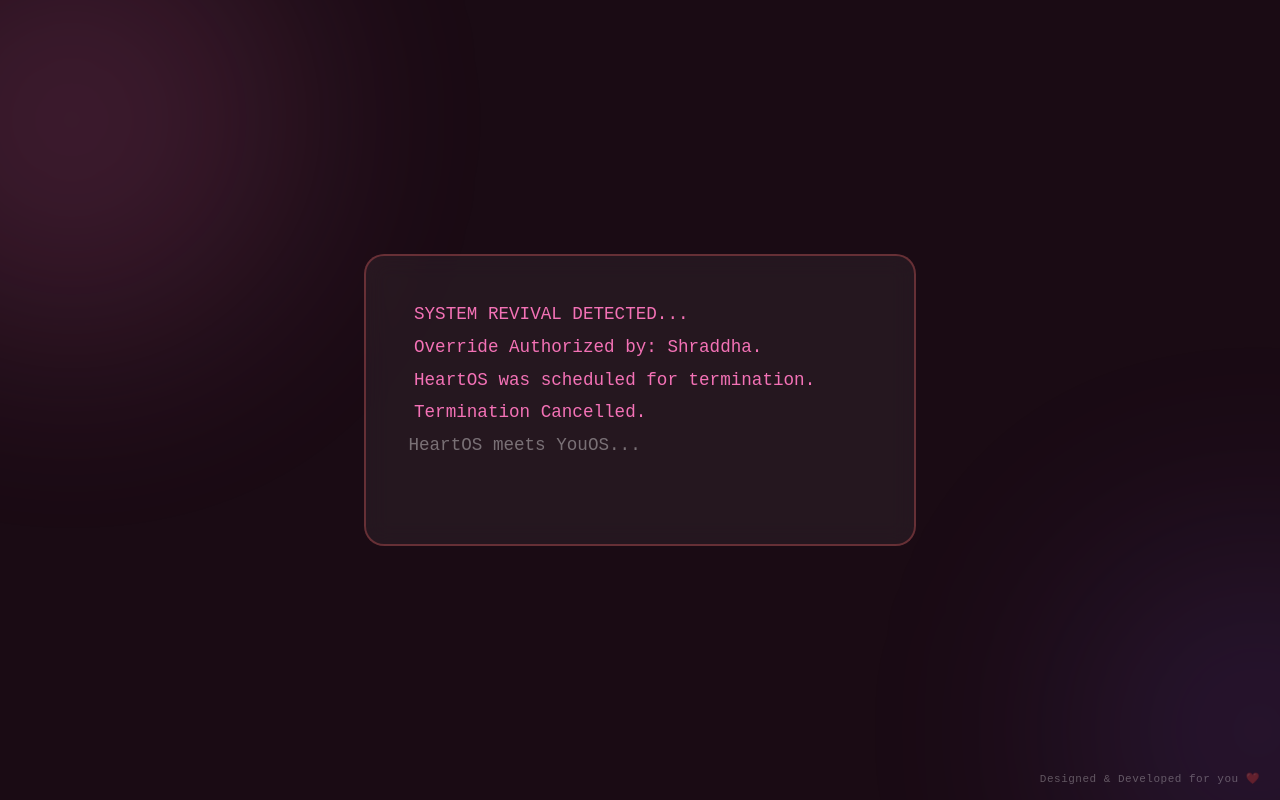
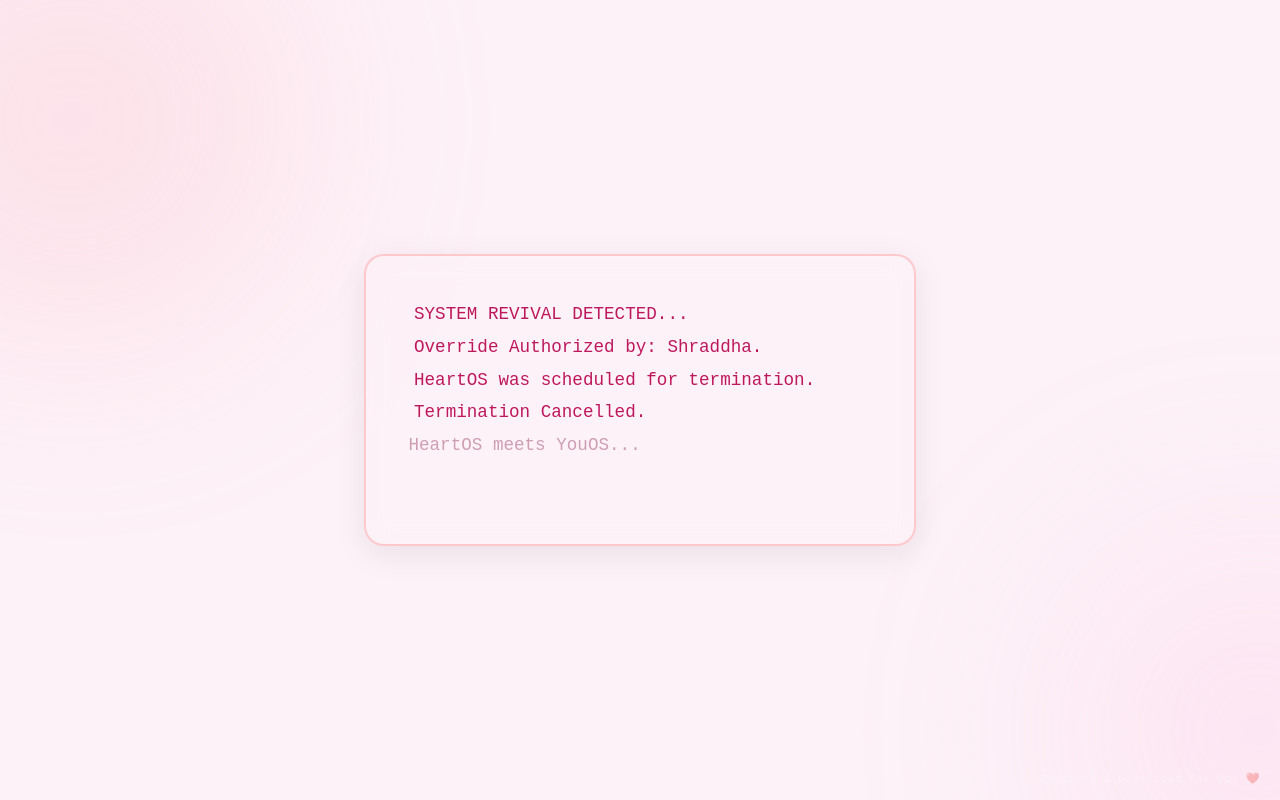
Before and after one commit to OmkarModak/HeartOS, a React (Vite) app: page / in a window 1280 px wide. Built offline with nearby package versions, Linux system fonts and the light colour scheme; a web font is replaced by a local one.

Commit message:
Pivot YouOS to Light and Airy theme for stark contrast against HeartOS

```diff
--- a/src/components/V5HerOS.tsx
+++ b/src/components/V5HerOS.tsx
@@ -203,7 +203,7 @@ export const V5HerOS = () => {
             </div>
           )}
 
-          <div style={{ fontSize: '1.1rem', lineHeight: '1.8', color: 'rgba(255,255,255,0.9)', whiteSpace: 'pre-line' }}>
+          <div style={{ fontSize: '1.1rem', lineHeight: '1.8', color: 'var(--text-primary)', whiteSpace: 'pre-line' }}>
             {currentQ.content}
           </div>
 
@@ -216,11 +216,11 @@ export const V5HerOS = () => {
                 style={{
                   width: '100%',
                   minHeight: '150px',
-                  background: 'rgba(0,0,0,0.2)',
-                  border: '1px solid rgba(255, 179, 198, 0.3)',
+                  background: 'var(--card-bg)',
+                  border: '1px solid var(--card-border)',
                   borderRadius: '12px',
                   padding: '1rem',
-                  color: 'white',
+                  color: 'var(--text-primary)',
                   fontSize: '1rem',
                   resize: 'none',
                   outline: 'none',
@@ -241,11 +241,11 @@ export const V5HerOS = () => {
                         setAnswers({ ...answers, [currentQ.key as string]: newAns });
                       }}
                       style={{
-                        background: 'rgba(255, 179, 198, 0.1)',
-                        border: '1px solid #ffb3c6',
+                        background: 'transparent',
+                        border: '1px solid var(--accent-primary)',
                         padding: '0.5rem 1rem',
                         borderRadius: '20px',
-                        color: '#ffb3c6',
+                        color: 'var(--accent-primary)',
                         cursor: 'pointer',
                         fontSize: '0.9rem',
                         transition: 'all 0.2s ease'
@@ -262,11 +262,11 @@ export const V5HerOS = () => {
                   style={{
                     width: '100%',
                     minHeight: '100px',
-                    background: 'rgba(0,0,0,0.2)',
-                    border: '1px solid rgba(255, 179, 198, 0.3)',
+                    background: 'var(--card-bg)',
+                    border: '1px solid var(--card-border)',
                     borderRadius: '12px',
                     padding: '1rem',
-                    color: 'white',
+                    color: 'var(--text-primary)',
                     fontSize: '1rem',
                     resize: 'none',
                     outline: 'none',
@@ -283,11 +283,11 @@ export const V5HerOS = () => {
                     key={i}
                     onClick={() => setAnswers({ ...answers, [currentQ.key as string]: opt })}
                     style={{
-                      background: answers[currentQ.key as string] === opt ? 'rgba(255, 179, 198, 0.3)' : 'rgba(255, 179, 198, 0.1)',
-                      border: `1px solid ${answers[currentQ.key as string] === opt ? '#ffb3c6' : 'rgba(255, 179, 198, 0.3)'}`,
+                      background: answers[currentQ.key as string] === opt ? 'var(--accent-primary)' : 'transparent',
+                      border: `1px solid var(--accent-primary)`,
                       padding: '1rem 2rem',
                       borderRadius: '50px',
-                      color: answers[currentQ.key as string] === opt ? 'white' : '#ffb3c6',
+                      color: answers[currentQ.key as string] === opt ? '#ffffff' : 'var(--accent-primary)',
                       fontSize: '1.1rem',
                       cursor: 'pointer',
                       transition: 'all 0.2s ease',
@@ -309,11 +309,11 @@ export const V5HerOS = () => {
                   onChange={(e) => setAnswers({ ...answers, [currentQ.key as string]: e.target.value })}
                   placeholder="Enter passcode..."
                   style={{
-                    background: 'rgba(255, 0, 50, 0.1)',
-                    border: '1px solid #ff0033',
+                    background: 'var(--card-bg)',
+                    border: '1px solid var(--error)',
                     padding: '1rem 2rem',
                     borderRadius: '8px',
-                    color: '#ffb3c6',
+                    color: 'var(--error)',
                     fontSize: '1.5rem',
                     textAlign: 'center',
                     fontFamily: 'monospace',
@@ -336,7 +336,7 @@ export const V5HerOS = () => {
                       <div style={{ marginTop: '1rem' }}>
                         <button
                           onClick={() => setShowHint(true)}
-                          style={{ background: 'transparent', color: '#ffb3c6', border: '1px solid #ffb3c6', padding: '0.5rem 1rem', borderRadius: '8px', cursor: 'pointer', fontFamily: 'monospace' }}
+                          style={{ background: 'transparent', color: 'var(--accent-primary)', border: '1px solid var(--accent-primary)', padding: '0.5rem 1rem', borderRadius: '8px', cursor: 'pointer', fontFamily: 'monospace' }}
                         >
                           Need a hint?
                         </button>
@@ -344,7 +344,7 @@ export const V5HerOS = () => {
                     )}
 
                     {showHint && (
-                      <div style={{ marginTop: '1rem', color: '#ffb3c6', lineHeight: '1.5' }}>
+                      <div style={{ marginTop: '1rem', color: 'var(--text-primary)', lineHeight: '1.5' }}>
                         (Hint: Google the distance between your city Quepem and my city Nashik... yes, I know! 😉)
                       </div>
                     )}
@@ -361,11 +361,11 @@ export const V5HerOS = () => {
                     onClick={() => submitAnswers(opt)}
                     disabled={isSubmitting}
                     style={{
-                      background: 'rgba(255, 179, 198, 0.1)',
-                      border: '1px solid #ffb3c6',
+                      background: 'transparent',
+                      border: '1px solid var(--accent-primary)',
                       padding: '1rem 2rem',
                       borderRadius: '50px',
-                      color: '#ffb3c6',
+                      color: 'var(--accent-primary)',
                       fontSize: '1.1rem',
                       cursor: isSubmitting ? 'wait' : 'pointer',
                       transition: 'all 0.2s ease',
--- a/src/index.css
+++ b/src/index.css
@@ -20,19 +20,19 @@
 }
 
 body.theme-you {
-  /* YouOS Theme (Dark & Romantic) */
-  --bg-color: #1a0b14;
-  --text-primary: #ffffff;
-  --text-secondary: #f472b6;
+  /* YouOS Theme (Light & Airy) */
+  --bg-color: #fdf2f8; /* Very light pink background */
+  --text-primary: #831843; /* Deep burgundy/rose text */
+  --text-secondary: #be185d; /* Medium pink */
 
-  --accent-primary: #f472b6; /* Soft Pink */
-  --accent-glow: rgba(244, 114, 182, 0.6);
-  --accent-blob-1: rgba(244, 114, 182, 0.4);
-  --accent-blob-2: rgba(139, 92, 246, 0.3); /* Soft Purple */
+  --accent-primary: #ec4899; /* Vibrant pink accent */
+  --accent-glow: rgba(236, 72, 153, 0.2);
+  --accent-blob-1: rgba(253, 164, 175, 0.5); /* Soft rose */
+  --accent-blob-2: rgba(249, 168, 212, 0.4); /* Soft pink */
 
-  --card-bg: rgba(255, 255, 255, 0.06);
-  --card-border: rgba(244, 114, 182, 0.3);
-  --card-hover: rgba(255, 255, 255, 0.12);
+  --card-bg: rgba(255, 255, 255, 0.6); /* White frosted glass */
+  --card-border: rgba(255, 255, 255, 0.9);
+  --card-hover: rgba(255, 255, 255, 0.85);
 }
 
 * {
@@ -76,6 +76,7 @@ body {
   -webkit-backdrop-filter: blur(12px);
   border: 1px solid var(--card-border);
   border-radius: 20px;
+  box-shadow: 0 8px 32px rgba(0, 0, 0, 0.08); /* Added shadow for contrast */
 }
 
 .glow-text {
```
